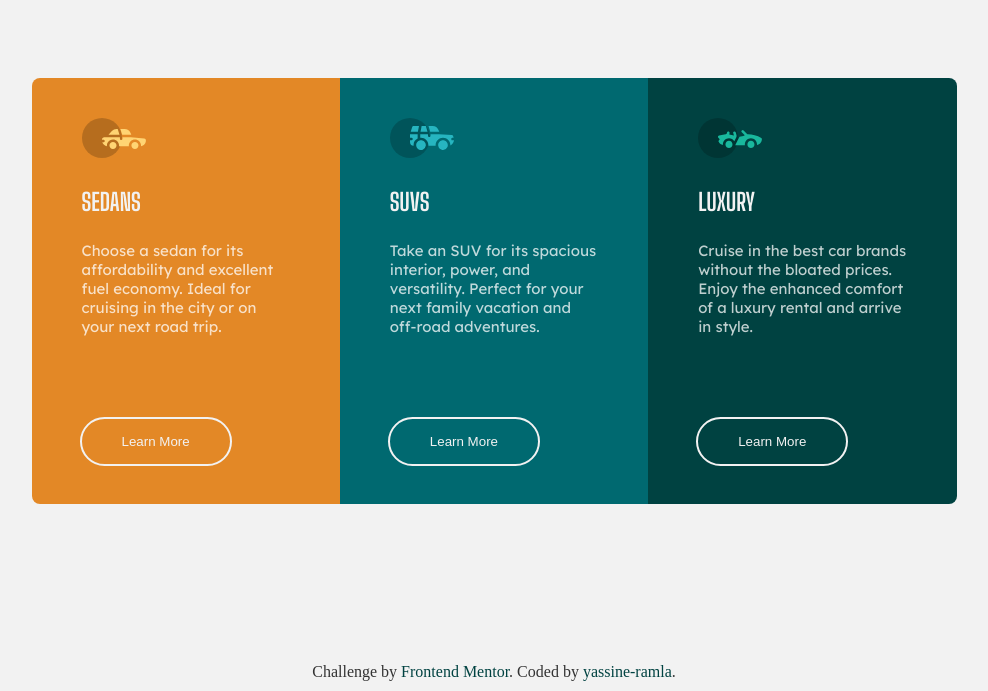
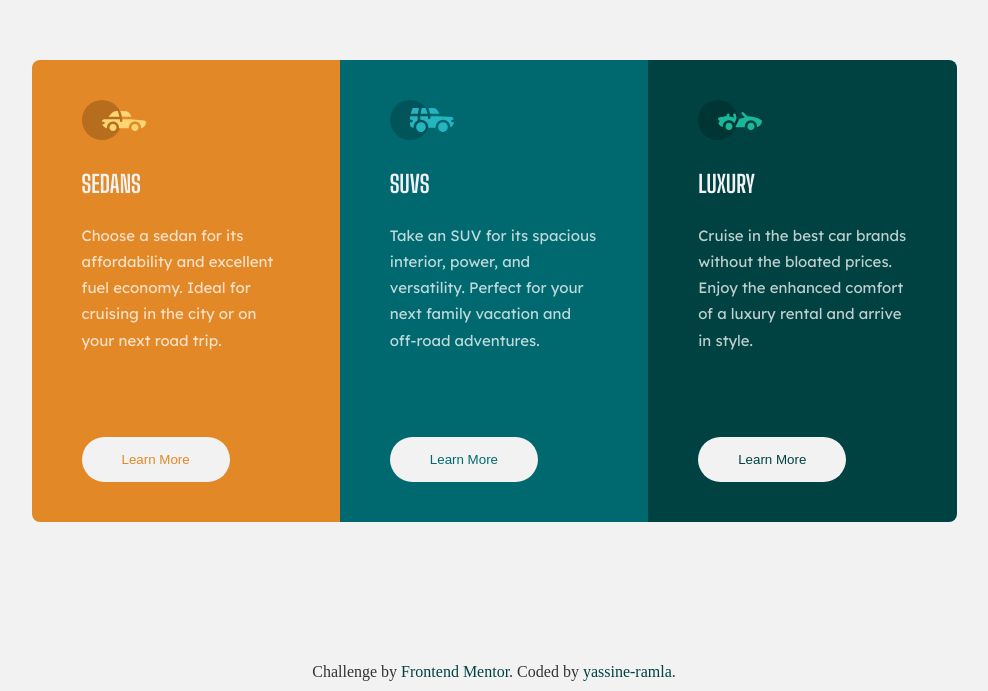
Before and after one commit to yassine-ramla/Frontend-Mentor---3-column-preview-card-component-solution, a plain HTML site: page index.html in a window 1280 px wide. Shown: the part 109-800 px from the top of the page, without its empty margins (146-1134 px from the left). Drawn offline with Linux system fonts and the light colour scheme.

Commit message:
fixing bugs

```diff
--- a/style.css
+++ b/style.css
@@ -17,10 +17,13 @@ body {
   height: fit-content;
   padding: 60px 5%;
   background-color: var(--primary);
+  display: grid;
+  place-items: center;
 }
 
 main {
   width: 100%;
+  max-width: 500px;
   height: fit-content;
 }
 
@@ -41,6 +44,7 @@ section>p {
   font-family: 'Lexend Deca', sans-serif;
   color: var(--paragraphe);
   font-size: 15px;
+  line-height: 150%;
 }
 
 section>button {
@@ -101,19 +105,11 @@ footer a:hover {
   color: var(--blue);
 }
 
-section>button {
-  background-color: transparent;
-  outline: 2px solid var(--primary);
-  color: var(--primary) !important;
-}
-
 @media (min-width: 800px) {
   body {
     width: 100vw;
     height: 100svh;
     padding: 20px;
-    display: grid;
-    place-items: center;
   }
 
   main {
@@ -127,6 +123,10 @@ section>button {
   section {
     width: 100%;
     min-height: 100%;
+  }
+
+  section>p {
+    line-height: 175%;
   }
 
   section>button {
```
Also changed, not shown: 1 other file.
